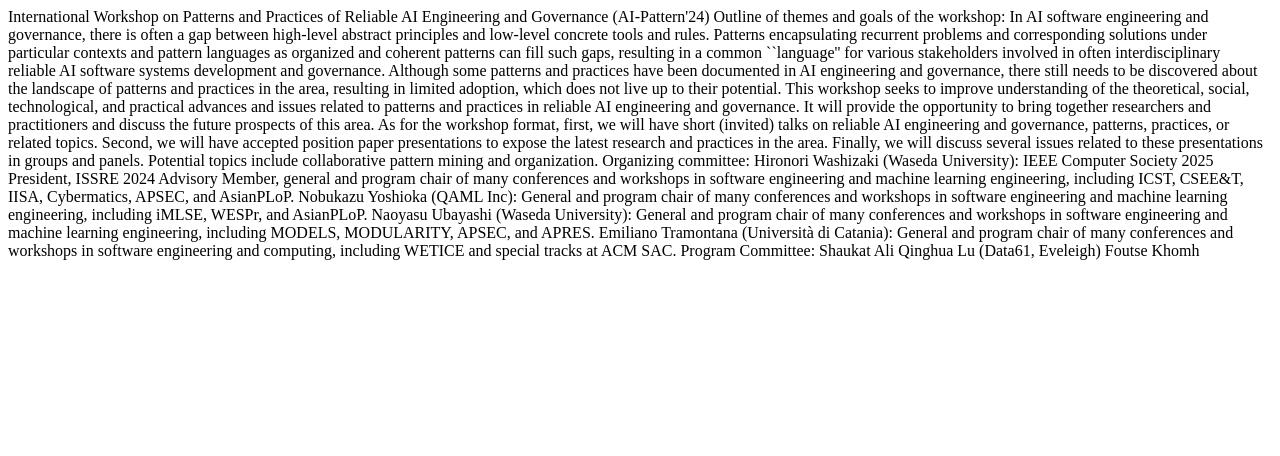
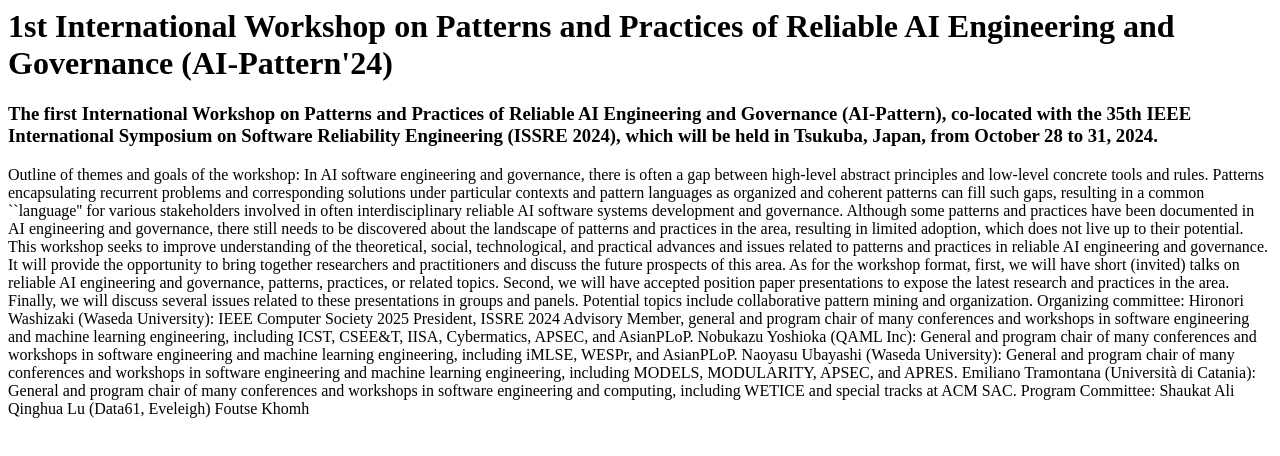
Before and after one commit to ai-pattern/ai-pattern.github.io, a plain HTML site: page index.html in a window 1280 px wide. Drawn offline with Linux system fonts and the light colour scheme.

Commit message:
Update index.html

```diff
--- a/index.html
+++ b/index.html
@@ -4,8 +4,10 @@
     <meta http-equiv="X-UA-Compatible" content="chrome=1">
     <title>AI-Pattern'24: International Workshop on Patterns and Practices of Reliable AI Engineering and Governance</title>
   </head>
+  <body>
+    <h1>1st International Workshop on Patterns and Practices of Reliable AI Engineering and Governance (AI-Pattern'24)</h1>
 
-International Workshop on Patterns and Practices of Reliable AI Engineering and Governance (AI-Pattern'24)
+    <h3>The first International Workshop on Patterns and Practices of Reliable AI Engineering and Governance (AI-Pattern), co-located with the 35th IEEE International Symposium on Software Reliability Engineering (ISSRE 2024), which will be held in Tsukuba, Japan, from October 28 to 31, 2024.</h3>
 
 Outline of themes and goals of the workshop:
 
@@ -31,4 +33,5 @@ Program Committee:
 Shaukat Ali
 Qinghua Lu (Data61, Eveleigh)
 Foutse Khomh
+  </body>
 </html>
```
